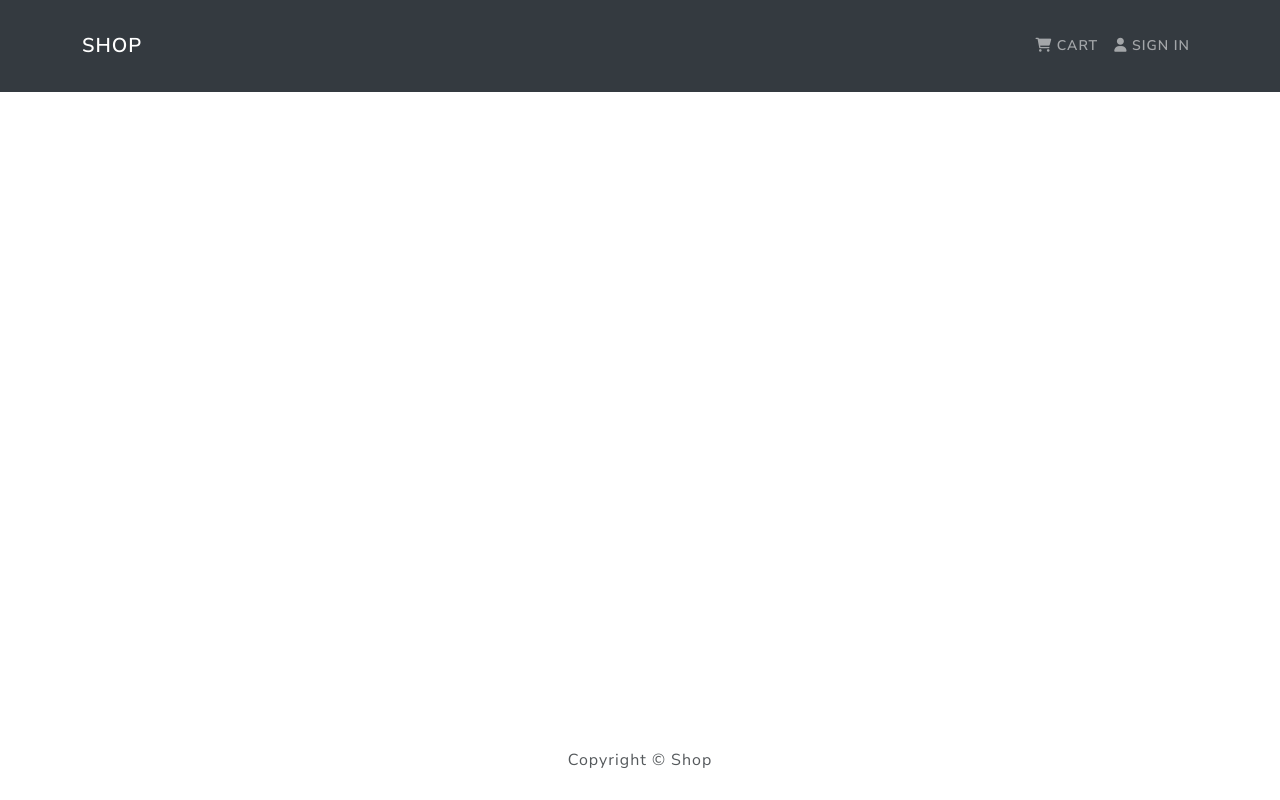
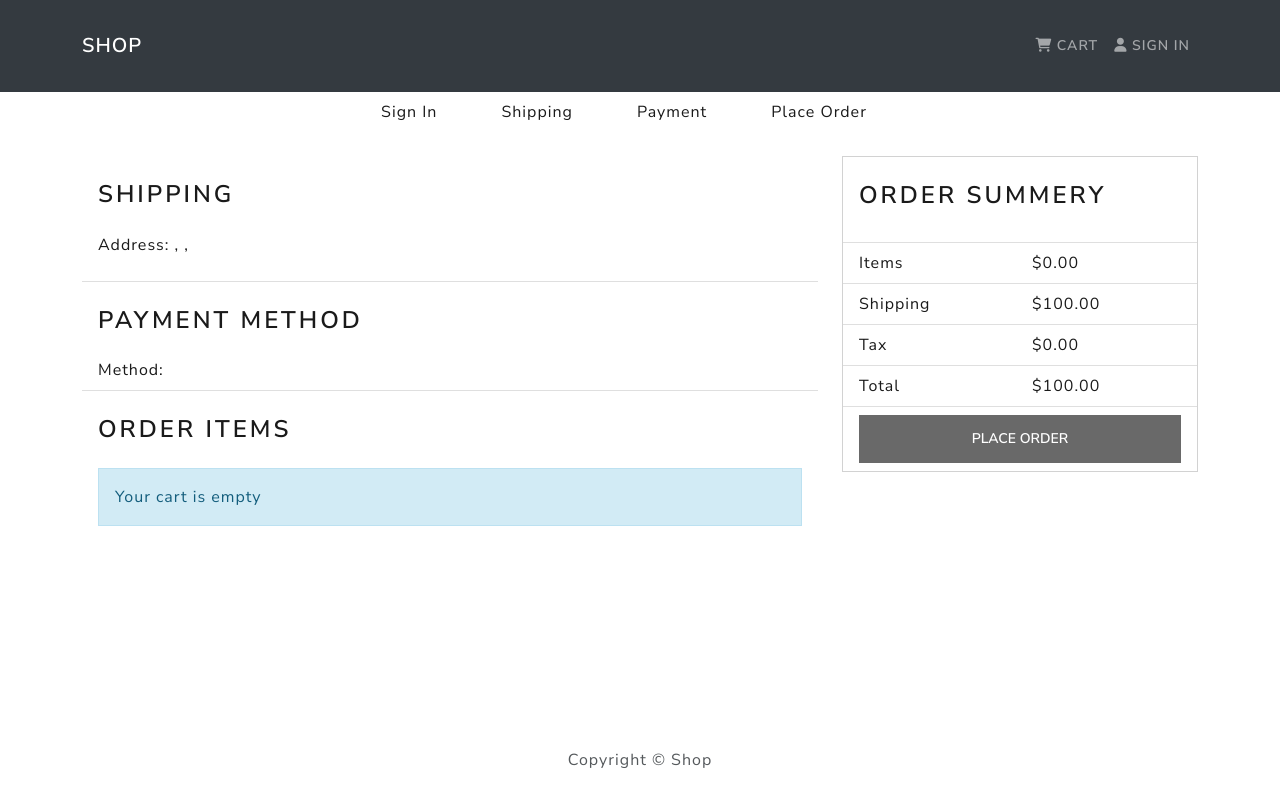
Before and after one commit to SMNAFI/MERN-eCommerce, a React (Create React App) app in the folder client/: page /placeorder in a window 1280 px wide. Built offline with nearby package versions, Linux system fonts and the light colour scheme.

Commit message:
place order page

```diff
--- a/client/src/App.js
+++ b/client/src/App.js
@@ -10,6 +10,7 @@
 import ProfilePage from './pages/ProfilePage'
 import ShippingPage from './pages/ShippingPage'
 import PaymentPage from './pages/PaymentPage'
+import PlaceOrderPage from './pages/PlaceOrderPage'
 
 function App() {
   return (
@@ -24,6 +25,7 @@
             <Route path='/profile' element={<ProfilePage />} />
             <Route path='/shipping' element={<ShippingPage />} />
             <Route path='/payment' element={<PaymentPage />} />
+            <Route path='/placeorder' element={<PlaceOrderPage />} />
             <Route path='/product/:id' element={<ProductPage />} />
 
             {/* direct to cart */}
--- /dev/null
+++ b/client/src/pages/PlaceOrderPage.js
@@ -0,0 +1,145 @@
+import React from 'react'
+import { Row, Col, Image, ListGroup, Card, Button } from 'react-bootstrap'
+import { useSelector } from 'react-redux'
+import { Link } from 'react-router-dom'
+import CheckoutSteps from '../components/CheckoutSteps'
+import Message from '../components/Message'
+
+function PlaceOrderPage() {
+  //   const dispatch = useDispatch()
+  const cart = useSelector((state) => state.cart)
+
+  // for adding 2 decimal in the price
+  const addDecimals = (num) => {
+    return (Math.round(num * 100) / 100).toFixed(2)
+  }
+  // price calculation
+  cart.itemsPrice = addDecimals(
+    cart.cartItems.reduce((acc, item) => acc + item.price * item.qty, 0)
+  )
+  cart.shippingPrice = addDecimals(cart.itemsPrice >= 100 ? 0 : 100)
+  cart.taxPrice = addDecimals(Number((0.15 * cart.itemsPrice).toFixed(2)))
+  cart.totalPrice = (
+    Number(cart.itemsPrice) +
+    Number(cart.shippingPrice) +
+    Number(cart.taxPrice)
+  ).toFixed(2)
+
+  const placeOrderHandler = () => {
+    console.log('Order')
+  }
+
+  return (
+    <>
+      <CheckoutSteps step1 step2 step3 step4 />
+
+      <Row>
+        <Col md={8}>
+          <ListGroup variant='flush'>
+            <ListGroup.Item>
+              <h3>Shipping</h3>
+              <p>
+                <strong>Address: </strong>
+                {cart.shippingAddress.address}, {cart.shippingAddress.city}{' '}
+                {cart.shippingAddress.postalCode},{' '}
+                {cart.shippingAddress.country}
+              </p>
+            </ListGroup.Item>
+
+            <ListGroup.Item>
+              <h3>Payment Method</h3>
+              <strong>Method: </strong>
+              {cart.paymentMethod}
+            </ListGroup.Item>
+
+            <ListGroup.Item>
+              <h3>Order Items</h3>
+              {cart.cartItems.length === 0 ? (
+                <Message>Your cart is empty</Message>
+              ) : (
+                <ListGroup variant='flush'>
+                  {cart.cartItems.map((item, index) => (
+                    <ListGroup.Item key={index}>
+                      <Row>
+                        <Col md={1}>
+                          <Image
+                            src={item.image}
+                            alt={item.name}
+                            fluid
+                            rounded
+                          />
+                        </Col>
+                        <Col>
+                          <Link
+                            to={`/product/${item.product}`}
+                            style={{ textDecoration: 'none' }}
+                          >
+                            {item.name}
+                          </Link>
+                        </Col>
+                        <Col md={4}>
+                          {item.qty} x ${item.price} = ${item.qty * item.price}
+                        </Col>
+                      </Row>
+                    </ListGroup.Item>
+                  ))}
+                </ListGroup>
+              )}
+            </ListGroup.Item>
+          </ListGroup>
+        </Col>
+
+        <Col md={4}>
+          <Card>
+            <ListGroup variant='flush'>
+              <ListGroup.Item>
+                <h3>Order Summery</h3>
+              </ListGroup.Item>
+
+              <ListGroup.Item>
+                <Row>
+                  <Col>Items</Col>
+                  <Col>${cart.itemsPrice}</Col>
+                </Row>
+              </ListGroup.Item>
+
+              <ListGroup.Item>
+                <Row>
+                  <Col>Shipping</Col>
+                  <Col>${cart.shippingPrice}</Col>
+                </Row>
+              </ListGroup.Item>
+
+              <ListGroup.Item>
+                <Row>
+                  <Col>Tax</Col>
+                  <Col>${cart.taxPrice}</Col>
+                </Row>
+              </ListGroup.Item>
+
+              <ListGroup.Item>
+                <Row>
+                  <Col>Total</Col>
+                  <Col>${cart.totalPrice}</Col>
+                </Row>
+              </ListGroup.Item>
+
+              <ListGroup.Item>
+                <Button
+                  type='button'
+                  className='btn w-100'
+                  disabled={cart.cartItems.length === 0}
+                  onClick={placeOrderHandler}
+                >
+                  Place Order
+                </Button>
+              </ListGroup.Item>
+            </ListGroup>
+          </Card>
+        </Col>
+      </Row>
+    </>
+  )
+}
+
+export default PlaceOrderPage
```
